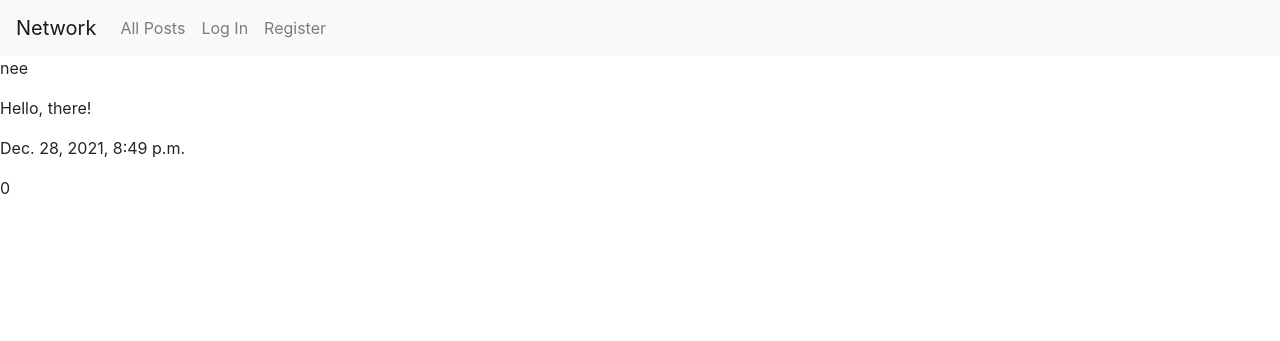
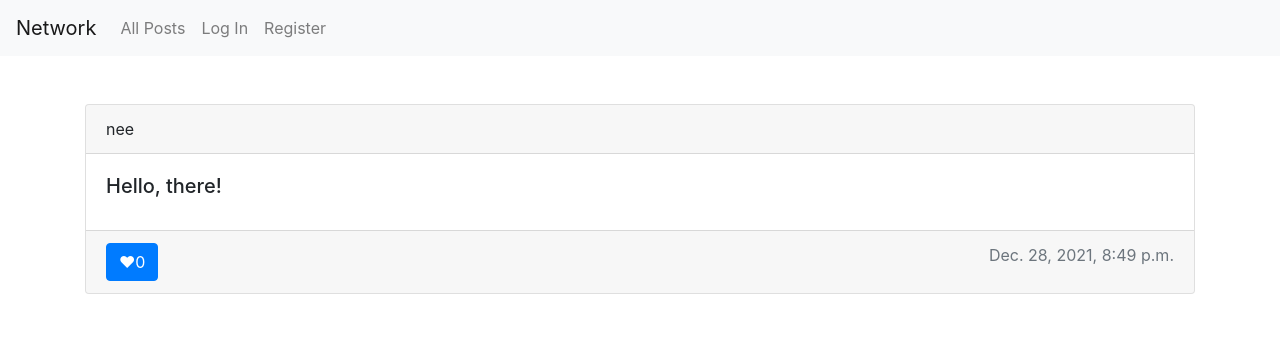
Before and after one commit to Abhishek-Rath/Social-Network, a Django app: page / in a window 1280 px wide. Shown: the top 341 px of the page. Run offline with Django 3.2, Linux system fonts and the light colour scheme; data comes from the database, SQL or seed files in the repository; some libraries are stand-ins or nearby versions.

Commit message:
added post in bootstrap card

```diff
--- a/network/templates/network/index.html
+++ b/network/templates/network/index.html
@@ -2,24 +2,34 @@
 
 {% block body %}
     {% if user.is_authenticated %}
-        <div class="container">
+        <div class="container my-3">
             <form action="{% url 'index' %}" method="post">
                 {% csrf_token %}
                 <div class="form-group">
-                    <label for="content">What's going on?</label>
+                    <label class="h4" for="content">What's going on?</label>
                     <textarea class="form-control" id="content" rows="3" name="content"></textarea>
                 </div>
-                <button type="submit" class="btn btn-dark">Post</button>
+                <button type="submit" class="btn btn-primary">Post</button>
+                <br><br>
             </form>
         </div>
     {% endif %}
 
-
-    {% for post in posts %}
-        <p>{{post.user}}</p>
-        <p>{{post.content}}</p>
-        <p>{{post.date}}</p>
-        <p>{{post.likes}}</p>
-    {% endfor %}
-
+    <div class="container my-5">
+        {% for post in posts %}
+            <div class="card ">
+                <div class="card-header">
+                    {{ post.user }}
+                </div>
+                <div class="card-body">
+                    <h5 class="card-title">{{ post.content }}</h5>
+                </div>
+                <div class="card-footer text-muted" >
+                    <a href="#" class="btn btn-primary" style="float: left;"><span >&#x2764;</span>{{post.likes}}</a>
+                    <span style="float: right;">{{ post.date }}</span>
+                </div>
+            </div>
+            <br><br>
+       {% endfor %}
+    </div>
 {% endblock %}
```
